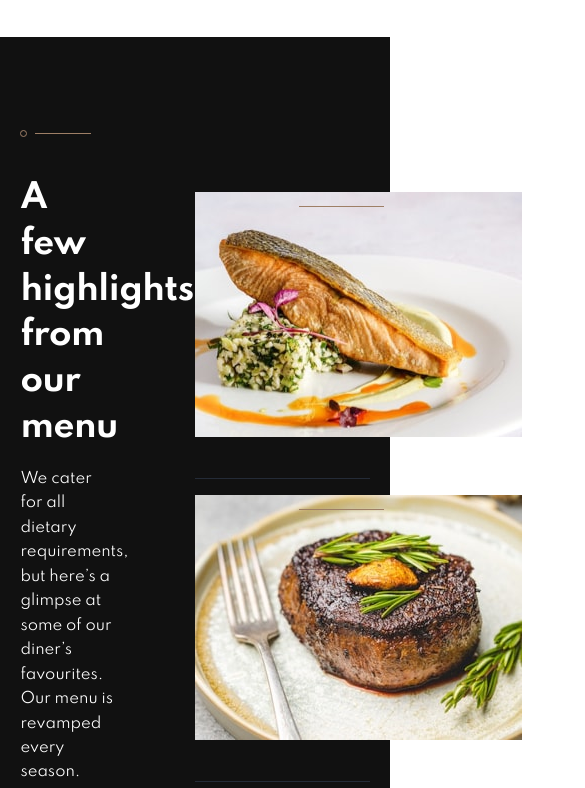
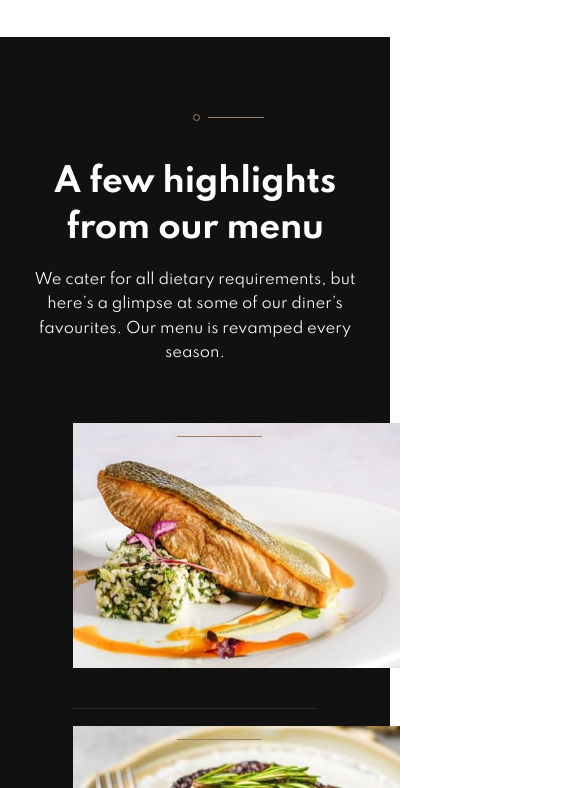
Before and after one commit to abdulsamadayoade/Dine, a plain HTML site: page index.html in a window 390 px wide. Shown: the part 2527-3315 px from the top of the page, 585 px wide, since content can reach past the window. Drawn offline with Linux system fonts and the light colour scheme.

Commit message:
highlights section responsive

```diff
--- a/styles/scss/layout/_features.scss
+++ b/styles/scss/layout/_features.scss
@@ -68,7 +68,7 @@
 
     &__inner:last-child {
         flex-direction: row-reverse;
-        margin-bottom: -6rem;
+        margin-bottom: -10rem;
 
         @media screen and (max-width: 1200px) {
             flex-direction: column;
--- a/styles/scss/layout/_header.scss
+++ b/styles/scss/layout/_header.scss
@@ -11,8 +11,10 @@
     }
 
     &__inner {
-        margin-top: 50rem;
-        text-align: center;
+        @media screen and (max-width: 1200px) {
+            margin-top: 50rem;
+            text-align: center;
+        }
     }
 
     &__logo {
--- a/styles/scss/layout/_highlights.scss
+++ b/styles/scss/layout/_highlights.scss
@@ -3,18 +3,40 @@
     margin-top:  5rem;
     padding: 17rem 0 7rem;
 
+    @media screen and (max-width: 1200px) {
+        padding-top: 15rem;
+    }
+
     &__inner {
         display: flex;
+
+        @media screen and(max-width: 1200px) {
+            flex-direction: column;
+            align-items: center;
+        }
     }
 
     &__textBox {
         padding-right: 10rem;
         width: 50%;
 
+        @media screen and (max-width: 1200px) {
+            padding-right: 0;
+            width: 100%;
+            max-width: 65rem;
+            margin: 0 auto;
+            text-align: center;
+            margin-bottom: 5rem;
+        }
+
         h2 {
             margin-bottom: 2rem;
             max-width: 40rem;
             position: relative;
+
+            @media screen and (max-width: 1200px) {
+                max-width: 100%;
+            }
 
             &::before {
                 content: url('../../../images/patterns/pattern-divide.svg');
@@ -28,6 +50,10 @@
 
     &__dishes {
         width: 50%;
+
+        @media screen and (max-width: 1200px) {
+            width: 70%;
+        }
     }
 
     &__dish {
```
Also changed, not shown: styles/css/main.css.
